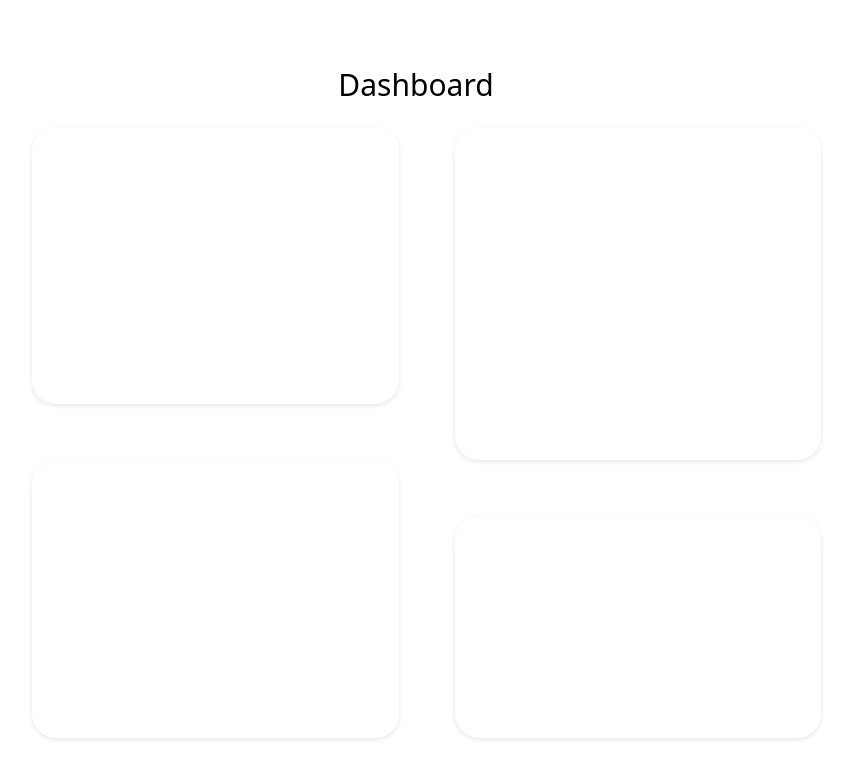
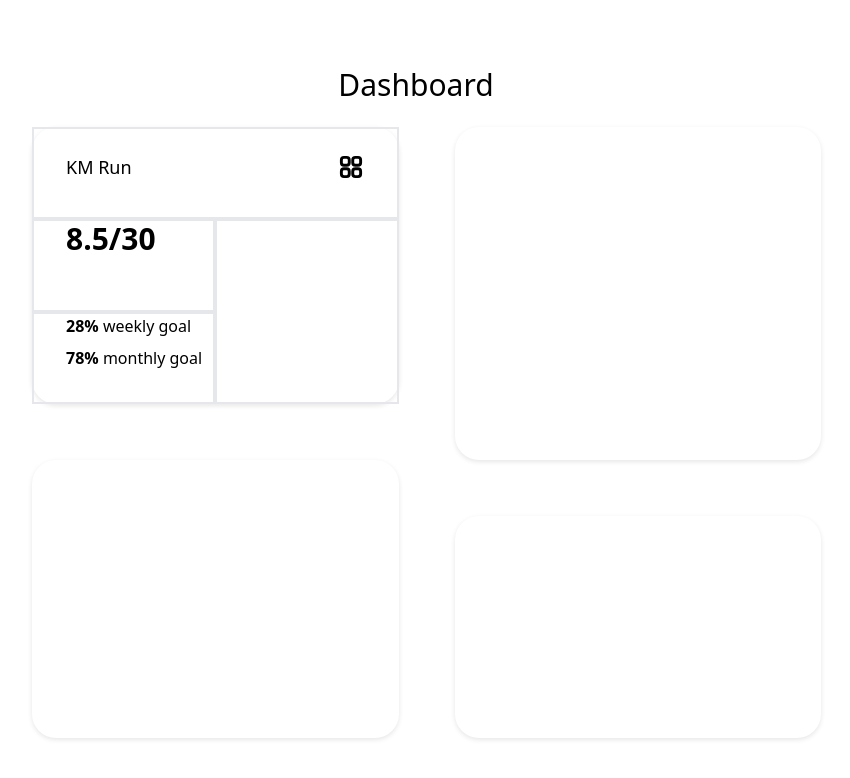
Before and after one commit to Dybton/ambient-quant-self, a React (Create React App) app: page / in a window 1280 px wide. Shown: the top 778 px of the page, without its empty margins (224-1074 px from the left). Built offline with nearby package versions, Linux system fonts and the light colour scheme.

Commit message:
have finished the layout for the RunCard

```diff
--- a/src/components/RunCard.tsx
+++ b/src/components/RunCard.tsx
@@ -5,7 +5,29 @@ interface Props {}
 
 const RunCard: React.FC<Props> = () => {
   return (
-    <div className="shadow-lg w-full rounded-3xl h-3/6"></div>
+    <div className="shadow-lg w-full rounded-3xl h-3/6">
+      <div className='flex-row h-2/6 border-2'>
+        {/* Can be it's own component */}
+        <div className='float-left mt-6 ml-8'> <h1 className='font-medium text-lg'>KM Run</h1></div>
+        {/* Should be stored as component */}
+        <div className='float-right mt-6 mr-8'><svg xmlns="http://www.w3.org/2000/svg" fill="none" viewBox="0 0 24 24" stroke-width="2.5" stroke="currentColor" className="w-7 h-7">
+          <path stroke-linecap="round" stroke-linejoin="round" d="M3.75 6A2.25 2.25 0 016 3.75h2.25A2.25 2.25 0 0110.5 6v2.25a2.25 2.25 0 01-2.25 2.25H6a2.25 2.25 0 01-2.25-2.25V6zM3.75 15.75A2.25 2.25 0 016 13.5h2.25a2.25 2.25 0 012.25 2.25V18a2.25 2.25 0 01-2.25 2.25H6A2.25 2.25 0 013.75 18v-2.25zM13.5 6a2.25 2.25 0 012.25-2.25H18A2.25 2.25 0 0120.25 6v2.25A2.25 2.25 0 0118 10.5h-2.25a2.25 2.25 0 01-2.25-2.25V6zM13.5 15.75a2.25 2.25 0 012.25-2.25H18a2.25 2.25 0 012.25 2.25V18A2.25 2.25 0 0118 20.25h-2.25A2.25 2.25 0 0113.5 18v-2.25z" />
+        </svg></div>
+      </div>
+      <div className='flex h-4/6'>
+        <div className='h-full w-3/6 flex flex-col'>
+          <div className=' w-full h-3/6 border-2'>
+            <p className='font-bold text-3xl ml-8'> 8.5/30</p>
+          </div>
+          <div className=' w-full h-3/6 border-2'>
+            <p className=' ml-8'> <b>28%</b>   weekly goal</p>
+            <p className=' ml-8 mt-2'> <b>78%</b>   monthly goal</p>
+          </div>
+        </div>
+        <div className='h-full w-3/6 border-2 text-center align-items-center'>
+        </div>
+      </div>
+    </div>
   );
 };
 
```
